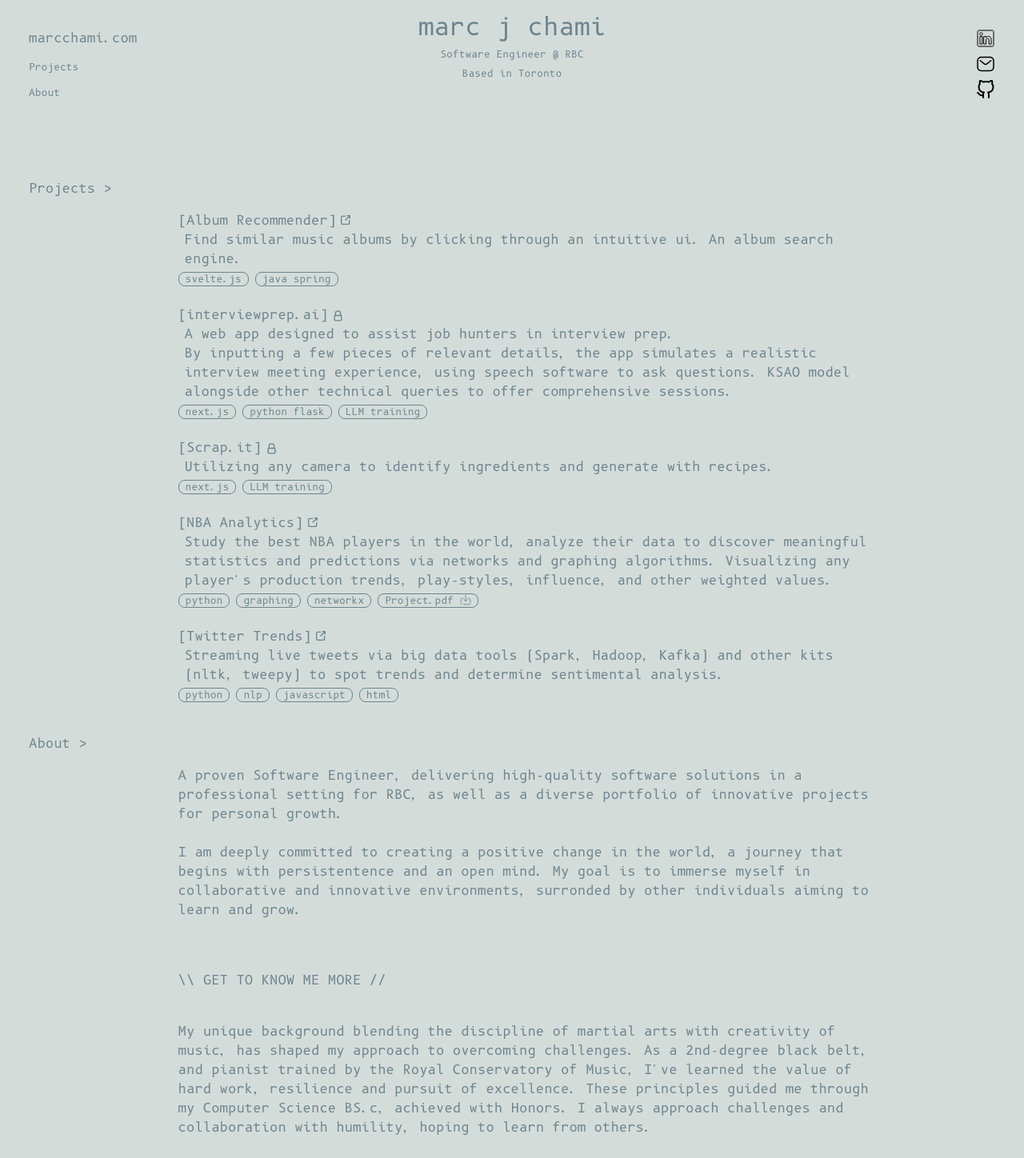
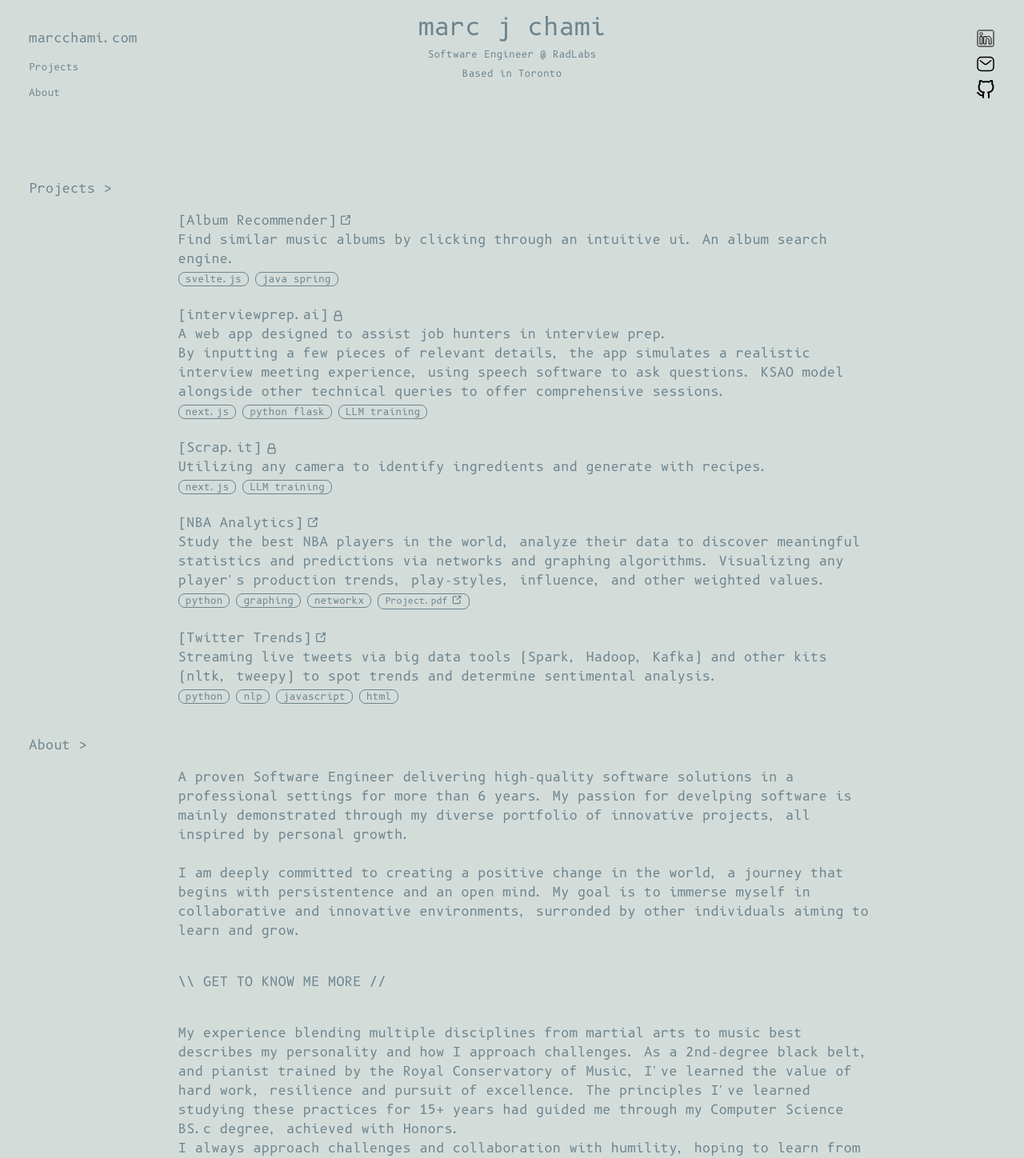
Before and after one commit to Chammar37/marcchami.com, a Next.js app: page / in a window 1280 px wide. Shown: the top 1448 px of the page at 80% size. Built offline with nearby package versions, Linux system fonts and the light colour scheme.

Commit message:
change to radlabs, fix an svg and some other symantics

```diff
--- a/app/About.tsx
+++ b/app/About.tsx
@@ -6,23 +6,26 @@ const About = () => {
 
 
                 <p >
-                A proven Software Engineer, delivering high-quality software solutions in a professional setting for RBC, as well as a diverse portfolio of
-                innovative projects for personal growth. <br></br> <br></br>
+                A proven Software Engineer delivering high-quality software solutions in a professional settings for more than 6 years.
+                My passion for develping software is mainly demonstrated through my diverse portfolio of innovative projects, all inspired by personal growth.<br></br> <br></br>
                 I am deeply committed to creating a positive change in the world, a journey that begins with persistentence and an open mind.
                 My goal is to immerse myself in collaborative and innovative environments, surronded by other individuals aiming to learn and grow.
 
                 </p>
-                <br></br><br></br>
+                <br></br>
                 </div>
                 <p className="ml-3/20 mr-1/10 md:ml-3/20 md:mr-3/20 text-primary">\\ GET TO KNOW ME MORE //</p> <br></br>
 
                 <div className="ml-2/10 mr-3/20 md:ml-3/20 md:mr-3/20 text-primary">
 
                     <p>
-                    My unique background blending the discipline of martial arts with creativity of music, has shaped my approach to overcoming challenges.
+                    My experience blending multiple disciplines from martial arts to music best describes my personality and how I approach challenges.
                     As a 2nd-degree black belt, and pianist trained by the Royal Conservatory of Music, I&apos;ve learned the value of hard work, resilience and pursuit of excellence.
-                    These principles guided me through my Computer Science BS.c, achieved with Honors.
+                    The principles I've learned studying these practices for 15+ years had guided me through my Computer Science BS.c degree, achieved with Honors.
+                    <p>
                     I always approach challenges and collaboration with humility, hoping to learn from others.
+                    </p>
+
                     </p>
                     <br></br>
                     <blockquote className="text-lg italic font-semibold text-gray-900 dark:text-white">
--- a/app/Header.tsx
+++ b/app/Header.tsx
@@ -4,7 +4,7 @@ const Header = () => {
     return (
         <div className="flex flex-col items-center text-primary ">
             <h1 className="mt-4 text-3xl "> marc j chami </h1>
-            <p className="mt-2 text-xs">Software Engineer @ RBC</p>
+            <p className="mt-2 text-xs">Software Engineer @ RadLabs</p>
             <p className="mt-2 text-xs">Based in Toronto</p>
         </div>
 
--- a/app/Projects.tsx
+++ b/app/Projects.tsx
@@ -11,7 +11,7 @@ const Projects = () => {
                     </form>
                 </div>
                 <div className="justified">
-                    <p className="ml-2"> Find similar music albums by clicking through an intuitive ui. An album search engine.</p>
+                    <p className=""> Find similar music albums by clicking through an intuitive ui. An album search engine.</p>
                     <button disabled className="px-2 me-2 mb-2 text-xs outline-none bg-white rounded-lg border">
                         svelte.js
                     </button>
@@ -29,8 +29,8 @@ const Projects = () => {
                 </form>
                 </div>
                 <div className="justified">
-                    <p className="ml-2"> A web app designed to assist job hunters in interview prep.</p>
-                    <p className="ml-2"> By inputting a few pieces of relevant details, the app simulates a
+                    <p className=""> A web app designed to assist job hunters in interview prep.</p>
+                    <p className=""> By inputting a few pieces of relevant details, the app simulates a
                     realistic interview meeting experience, using speech software to ask questions.
                     KSAO model alongside other technical queries to offer comprehensive sessions. </p>
                     <button disabled className="px-2 me-2 mb-2 text-xs outline-none bg-white rounded-lg border">
@@ -52,7 +52,7 @@ const Projects = () => {
                 </form>
                 </div>
                 <div className="justified">
-                    <p className="ml-2"> Utilizing any camera to identify ingredients and generate with recipes.</p>
+                    <p className=""> Utilizing any camera to identify ingredients and generate with recipes.</p>
                     <button disabled className="px-2 me-2 mb-2 text-xs outline-none bg-white rounded-lg border">
                     next.js
                     </button>
@@ -71,7 +71,7 @@ const Projects = () => {
                     </form>
                 </div>
                 <div className="justified">
-                    <p className="ml-2"> Study the best NBA players in the world, analyze their data to discover meaningful statistics and predictions via networks and graphing algorithms. Visualizing any player&apos;s production trends, play-styles, influence, and other weighted values.</p>
+                    <p className=""> Study the best NBA players in the world, analyze their data to discover meaningful statistics and predictions via networks and graphing algorithms. Visualizing any player&apos;s production trends, play-styles, influence, and other weighted values.</p>
                     <button disabled className="px-2 me-2 mb-2 text-xs outline-none bg-white rounded-lg border">
                     python
                     </button>
@@ -85,8 +85,8 @@ const Projects = () => {
 
                     <form className="inline-block" target="_blank" action="https://github.com/Chammar37/NBA-Analytics/blob/main/Project.pdf">
                         <button className="flex px-2 me-2 mb-2 text-xs outline-none bg-white rounded-lg border" >
-                        <span className="mr-2"> Project.pdf  </span>
-                        <svg width="14" height="14" viewBox="0 0 24 24" fill="none" xmlns="http://www.w3.org/2000/svg"><g id="SVGRepo_bgCarrier" stroke-width="0"></g><g id="SVGRepo_tracerCarrier" stroke-linecap="round" stroke-linejoin="round"></g><g id="SVGRepo_iconCarrier"> <path d="M8 22.0002H16C18.8284 22.0002 20.2426 22.0002 21.1213 21.1215C22 20.2429 22 18.8286 22 16.0002V15.0002C22 12.1718 22 10.7576 21.1213 9.8789C20.3529 9.11051 19.175 9.01406 17 9.00195M7 9.00195C4.82497 9.01406 3.64706 9.11051 2.87868 9.87889C2 10.7576 2 12.1718 2 15.0002L2 16.0002C2 18.8286 2 20.2429 2.87868 21.1215C3.17848 21.4213 3.54062 21.6188 4 21.749" stroke="#6c848d" stroke-width="1.5" stroke-linecap="round"></path> <path d="M12 2L12 15M12 15L9 11.5M12 15L15 11.5" stroke="#6c848d" stroke-width="1.5" stroke-linecap="round" stroke-linejoin="round"></path> </g></svg>
+                        <span className="text-[11px]"> Project.pdf  </span>
+                            <svg className="inline-block ml-1 mb-1" width="14" height="14"viewBox="0 0 24 24" fill="none" xmlns="http://www.w3.org/2000/svg"><g id="SVGRepo_bgCarrier" stroke-width="0"></g><g id="SVGRepo_tracerCarrier" stroke-linecap="round" stroke-linejoin="round"></g><g id="SVGRepo_iconCarrier"> <path d="M20 4L12 12M20 4V8.5M20 4H15.5M19 12.5V16.8C19 17.9201 19 18.4802 18.782 18.908C18.5903 19.2843 18.2843 19.5903 17.908 19.782C17.4802 20 16.9201 20 15.8 20H7.2C6.0799 20 5.51984 20 5.09202 19.782C4.71569 19.5903 4.40973 19.2843 4.21799 18.908C4 18.4802 4 17.9201 4 16.8V8.2C4 7.0799 4 6.51984 4.21799 6.09202C4.40973 5.71569 4.71569 5.40973 5.09202 5.21799C5.51984 5 6.07989 5 7.2 5H11.5" stroke="#6C848D" stroke-width="2" stroke-linecap="round" stroke-linejoin="round"></path> </g></svg>
                         </button>
                     </form>
                 </div>
@@ -99,7 +99,7 @@ const Projects = () => {
                     </form>
                 </div>
                 <div className="justified">
-                    <p className="ml-2">Streaming live tweets via big data tools (Spark, Hadoop, Kafka) and other kits (nltk, tweepy) to spot trends and determine sentimental analysis.</p>
+                    <p className="">Streaming live tweets via big data tools (Spark, Hadoop, Kafka) and other kits (nltk, tweepy) to spot trends and determine sentimental analysis.</p>
                     <button disabled className="px-2 me-2 mb-2 text-xs outline-none bg-white rounded-lg border">
                     python
                     </button>
```
